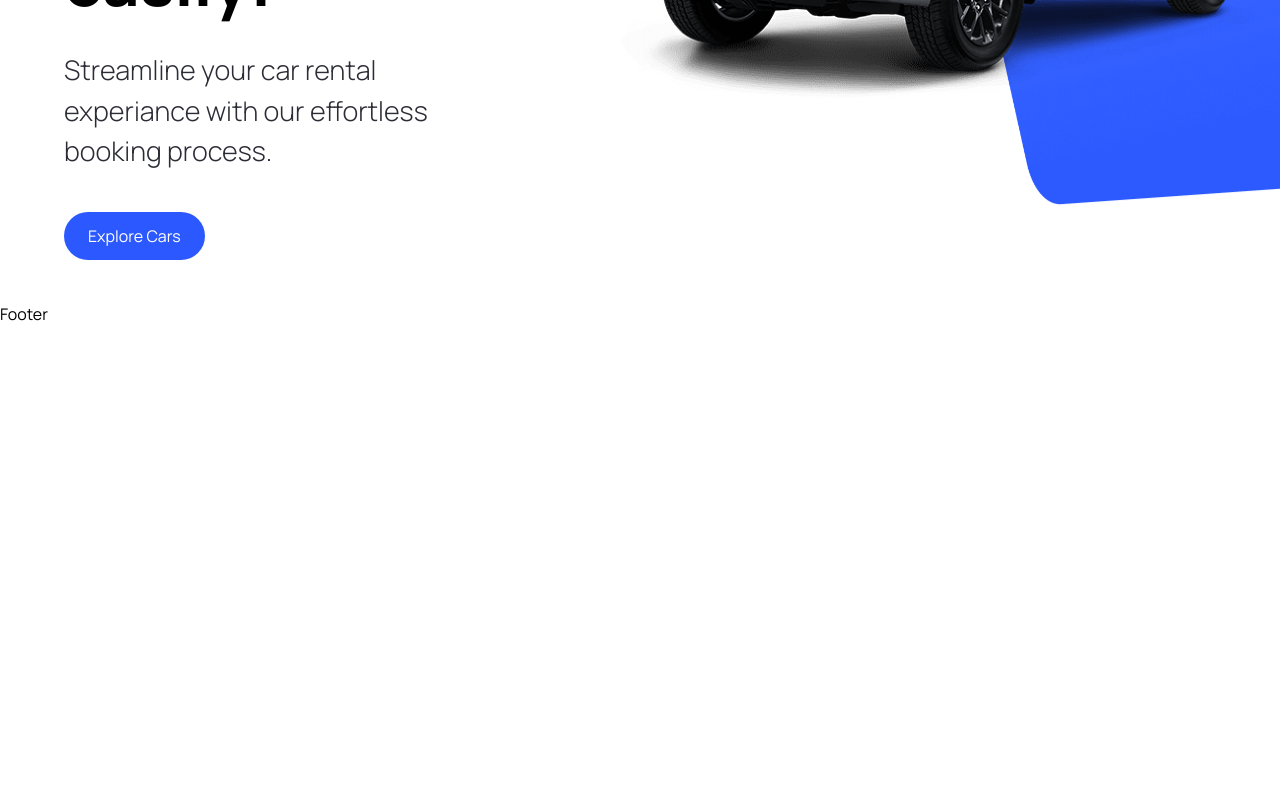
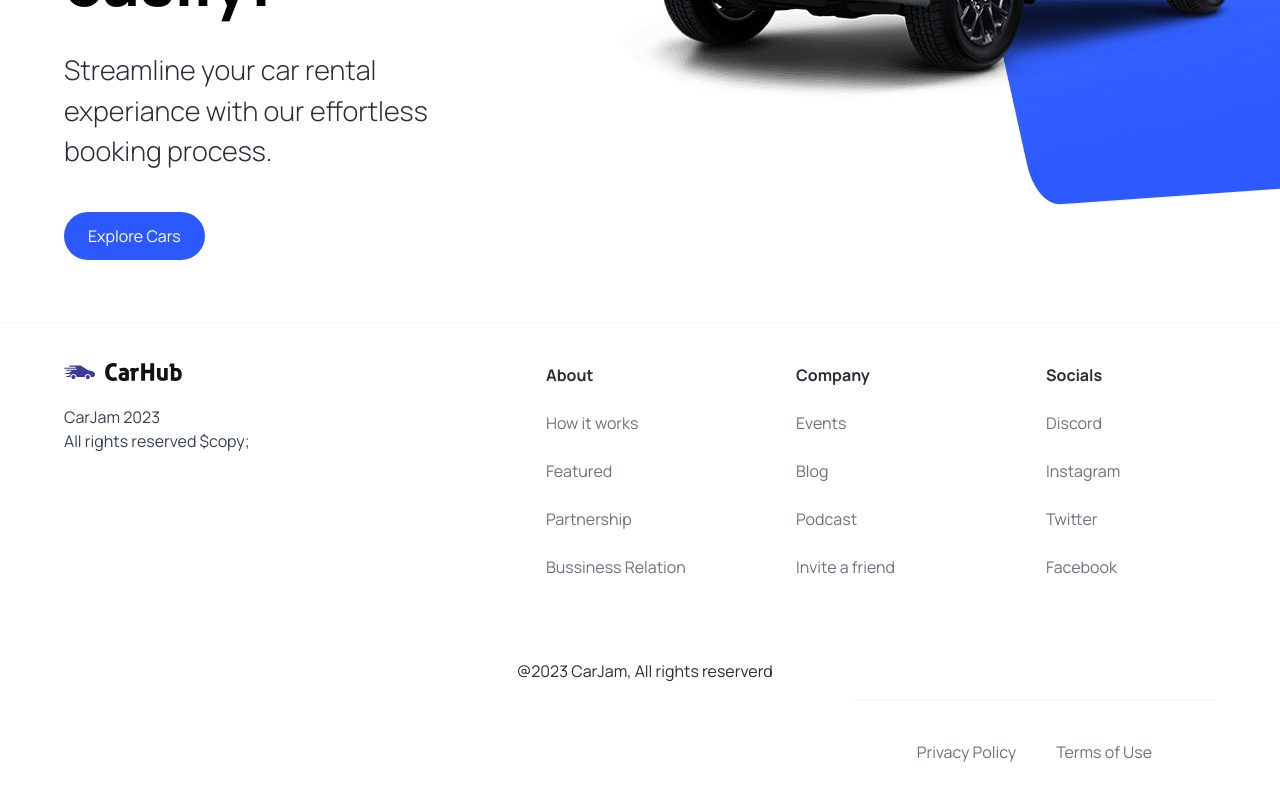
Before and after one commit to pulsarbeam/carjam, a Next.js app: page / in a window 1280 px wide. Shown: the part 498-1298 px from the top of the page. Before the commit the page ends 824 px from the top, so only its background shows below. Built offline with nearby package versions, Linux system fonts and the light colour scheme.

Commit message:
Footer Component

```diff
--- a/app/layout.tsx
+++ b/app/layout.tsx
@@ -1,6 +1,5 @@
 import { Footer, NavBar } from '@/components'
 import './globals.css'
-
 
 export const metadata = {
   title: 'Car Jam',
@@ -17,8 +16,9 @@
     <html lang="en">
       <body className="relative">
         <NavBar />
-        {children}</body>
+        {children}
         <Footer />
+      </body>
     </html>
   )
 }
--- a/components/Footer.tsx
+++ b/components/Footer.tsx
@@ -1,7 +1,56 @@
 
+
+import Image from 'next/image'
+import Link from 'next/link'
+import { footerLinks } from '@/constants'
 const Footer = () => {
   return (
-    <div>Footer</div>
+    <footer className="flex flex-col text-black-100 mt-5 border-t border-gray-100">
+      <div className="flex max-md:flex-col flex-wrap justify-between sm:px-16 px-6 py-10">
+        <div className="flex flex-col justify-start items-start gap-6">
+          <Image
+            src="/logo.svg"
+            alt="CarJam logo"
+            width={118}
+            height={18}
+            className="object-contain"
+          />
+          <p className="text-base text-gray-700">
+            CarJam 2023 <br />
+            All rights reserved $copy;
+          </p>
+        </div>
+        <div className="footer__links">
+          {footerLinks.map((link) => (
+            <div key={link.title} className="footer__link">
+              <h3 className="font-bold">{link.title}</h3>
+              {link.links.map((item) => (
+                <Link
+                  key={item.title}
+                  href={item.url}
+                  className="text-gray-500"
+                >
+                  {item.title}
+                </Link>
+              ))}
+            </div>
+          ))}
+
+          <p>@2023 CarJam, All rights reserverd</p>
+
+          <div className="flex justify-between items-center flex-wrap mt-10 border-t border-gray-100 sm:px-16 px-6 py-10">
+            <div className="footer__copyrights-link">
+              <Link href="/" className="text-gray-500">
+                Privacy Policy
+              </Link>
+              <Link href="/" className="text-gray-500">
+                Terms of Use
+              </Link>
+            </div>
+          </div>
+        </div>
+      </div>
+    </footer>
   )
 }
 
--- /dev/null
+++ b/constants/index.ts
@@ -0,0 +1,101 @@
+export const manufacturers = [
+  "Acura",
+  "Alfa Romeo",
+  "Aston Martin",
+  "Audi",
+  "Bentley",
+  "BMW",
+  "Buick",
+  "Cadillac",
+  "Chevrolet",
+  "Chrysler",
+  "Citroen",
+  "Dodge",
+  "Ferrari",
+  "Fiat",
+  "Ford",
+  "GMC",
+  "Honda",
+  "Hyundai",
+  "Infiniti",
+  "Jaguar",
+  "Jeep",
+  "Kia",
+  "Lamborghini",
+  "Land Rover",
+  "Lexus",
+  "Lincoln",
+  "Maserati",
+  "Mazda",
+  "McLaren",
+  "Mercedes-Benz",
+  "MINI",
+  "Mitsubishi",
+  "Nissan",
+  "Porsche",
+  "Ram",
+  "Rolls-Royce",
+  "Subaru",
+  "Tesla",
+  "Toyota",
+  "Volkswagen",
+  "Volvo",
+];
+
+export const yearsOfProduction = [
+  { title: "Year", value: "" },
+  { title: "2015", value: "2015" },
+  { title: "2016", value: "2016" },
+  { title: "2017", value: "2017" },
+  { title: "2018", value: "2018" },
+  { title: "2019", value: "2019" },
+  { title: "2020", value: "2020" },
+  { title: "2021", value: "2021" },
+  { title: "2022", value: "2022" },
+  { title: "2023", value: "2023" },
+];
+
+export const fuels = [
+  {
+    title: "Fuel",
+    value: "",
+  },
+  {
+    title: "Gas",
+    value: "Gas",
+  },
+  {
+    title: "Electricity",
+    value: "Electricity",
+  },
+];
+
+export const footerLinks = [
+  {
+    title: "About",
+    links: [
+      { title: "How it works", url: "/" },
+      { title: "Featured", url: "/" },
+      { title: "Partnership", url: "/" },
+      { title: "Bussiness Relation", url: "/" },
+    ],
+  },
+  {
+    title: "Company",
+    links: [
+      { title: "Events", url: "/" },
+      { title: "Blog", url: "/" },
+      { title: "Podcast", url: "/" },
+      { title: "Invite a friend", url: "/" },
+    ],
+  },
+  {
+    title: "Socials",
+    links: [
+      { title: "Discord", url: "/" },
+      { title: "Instagram", url: "/" },
+      { title: "Twitter", url: "/" },
+      { title: "Facebook", url: "/" },
+    ],
+  },
+];
```
